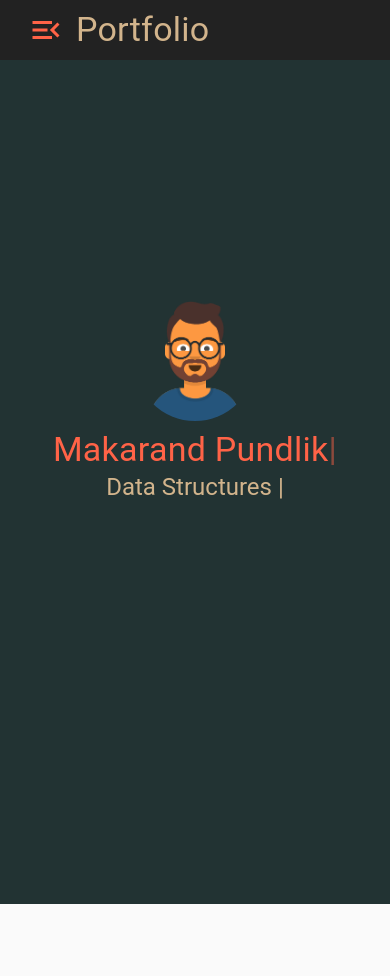
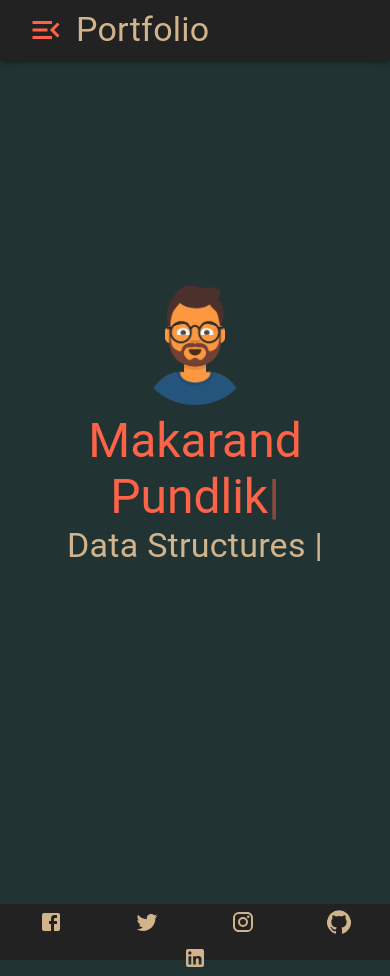
Before and after one commit to MakarandPundlik/portfolio, a React (Create React App) app: page / in a window 390 px wide. Before the commit the page ends 904 px from the top, so only its background shows below. Built offline with nearby package versions, Linux system fonts and the light colour scheme.

Commit message:
fixed responsivness

```diff
--- a/public/index.html
+++ b/public/index.html
@@ -15,7 +15,7 @@
 
     <title>Makarand Pundlik</title>
   </head>
-  <body>
+  <body background="#233">
     <noscript>You need to enable JavaScript to run this app.</noscript>
     <div id="root"></div>
 
--- a/src/App.js
+++ b/src/App.js
@@ -1,6 +1,6 @@
 
 import { CssBaseline } from '@material-ui/core';
-
+import { useEffect } from 'react';
 import Home from './components/Home';
 import Resume from './components/Resume';
 import { Route} from 'react-router-dom';
@@ -8,7 +8,11 @@ import Navbar from './components/Navbar';
 import Portfolio from './components/Portfolio';
 import Contact from './components/Contact';
 import Technologies from './components/Technologies';
+import BottomNav from './components/BottomNav';
 function App() {
+  useEffect(() => {
+    document.body.style.backgroundColor="#233"
+  }, [])
   return (
     <>
     <CssBaseline/>
@@ -18,6 +22,7 @@ function App() {
      <Route exact path="/projects" component={Portfolio}/>
     <Route exact path="/contact" component={Contact}/>
     <Route exact path="/technologies" component={Technologies}/>
+    <BottomNav/>
     </>
   );
 }
--- a/src/components/BottomNav.jsx
+++ b/src/components/BottomNav.jsx
@@ -4,6 +4,7 @@ import {
   BottomNavigationAction,
   Box,
   Button,
+  Grid
 } from "@material-ui/core";
 import { makeStyles } from "@material-ui/core/styles";
 import {
@@ -16,11 +17,12 @@ import {
   Email,
 } from "@material-ui/icons";
 const useStyles = makeStyles((theme) => ({
+  box:{
+    width:"100vw",
+
+  },
   root: {
-    "& .MuiBottomNavigationAction-root": {
-      minWidth: 0,
-      maxWidth: 300,
-    },
+
     "& .MuiSvgIcon-root": {
       fill: "tan",
       "&:hover": {
@@ -33,9 +35,10 @@ const useStyles = makeStyles((theme) => ({
 function BottomNav(props) {
   const classes = useStyles();
   return (
-    <Box>
-      <BottomNavigation style={{ backgroundColor: "#233" }}>
-        <Button
+    <Box className={classes.box}>
+      <BottomNavigation style={{ backgroundColor: "#222" }}>
+       <Grid container justify="center">
+       <Button
           target="_blank"
           href="https://www.facebook.com/makarand.pundlik/"
         >
@@ -62,8 +65,7 @@ function BottomNav(props) {
             icon={<Instagram />}
           />
         </Button>
-      </BottomNavigation>
-      <BottomNavigation style={{ backgroundColor: "#233" }}>
+
         <Button target="_blank" href="https://github.com/MakarandPundlik">
           <BottomNavigationAction
             className={classes.root}
@@ -71,13 +73,7 @@ function BottomNav(props) {
             icon={<GitHub />}
           />
         </Button>
-        <Button>
-          <BottomNavigationAction
-            className={classes.root}
-            style={{ padding: 0 }}
-            icon={<Email />}
-          />
-        </Button>
+
         <Button
           target="_blank"
           href="https://www.linkedin.com/in/makarand-pundlik-9127461a2/"
@@ -88,7 +84,10 @@ function BottomNav(props) {
             icon={<LinkedIn />}
           />
         </Button>
-      </BottomNavigation>
+
+         </Grid>
+         </BottomNavigation>
+
     </Box>
   );
 }
--- a/src/components/Header.jsx
+++ b/src/components/Header.jsx
@@ -1,61 +1,57 @@
-import { Box,Avatar,Typography,Grid } from '@material-ui/core';
-import React from 'react';
-import home from '../images/home.png'
-import Typed from 'react-typed';
-import { makeStyles } from '@material-ui/core/styles';
+import { Box, Avatar, Typography, Grid } from "@material-ui/core";
+import React from "react";
+import home from "../images/home.png";
+import Typed from "react-typed";
+import { makeStyles } from "@material-ui/core/styles";
 
-const useStyles = makeStyles(theme=>({
-
-    avatar:{
-        width:theme.spacing(15),
-        height:theme.spacing(15),
-        margin:theme.spacing(1),
+const useStyles = makeStyles((theme) => ({
+  avatar: {
+    width: theme.spacing(15),
+    height: theme.spacing(15),
+    margin: theme.spacing(1),
   },
-    title:{
-        color:"tomato"
+  title: {
+    color: "tomato",
   },
-    subtitle:{
-        color:"tan",
-        marginBottom:"3rem"
+  subtitle: {
+    color: "tan",
+    textAlign:"center"
   },
-    typedContainer:{
-        background:"#233",
-        position:"absolute",
-        top:"50%",
-        left:"50%",
-        width:"100vw",
-        transform:"translate(-50%,-50%)",
-        textAlign:"center",
-        zIndex:1
-    }
-}))
+  typedContainer: {
+    background: "#233",
+    position: "absolute",
+    top: "50%",
+    left: "50%",
+    width: "100vw",
+    transform: "translate(-50%,-50%)",
+    textAlign: "center",
+    zIndex: 1,
+  },
+}));
 function Header(props) {
   const classes = useStyles();
   return (
     <Box className={classes.typedContainer}>
       <Grid container justify="center">
-            <Avatar className={classes.avatar} src={home} alt="avatar"/>
+        <Avatar className={classes.avatar} src={home} alt="avatar" />
       </Grid>
-            <Typography className={classes.title} variant="h4">
-            <Typed
-                    strings={['Makarand Pundlik']}
-                    typeSpeed={40}
-                />
-                <br/>
+      <Typography className={classes.title} variant="h3">
+        <Typed strings={["Makarand Pundlik"]} typeSpeed={40} />
+        <br />
       </Typography>
-            <Typography className={classes.subtitle} variant="h5">
+      <Typography className={classes.subtitle} variant="h4">
         <Typed
           strings={[
-                    'Web Development',
-                    'Full Stack Development',
-                    'Data Structures and Algorithms']}
+            "Web Development",
+            "Full Stack Development",
+            "Data Structures and Algorithms",
+          ]}
           typeSpeed={30}
           backSpeed={40}
+          loop
+        ></Typed>
+      </Typography>
 
-                    loop >
-
-                </Typed>
-            </Typography>
     </Box>
   );
 }
--- a/src/components/Home.jsx
+++ b/src/components/Home.jsx
@@ -6,7 +6,7 @@ import Header from "./Header";
 
 const useStyles = makeStyles({
  root:{
-   background:"#233",
+
    height:"100vh",
    width:"100vw"
  }
--- a/src/components/Navbar.jsx
+++ b/src/components/Navbar.jsx
@@ -117,7 +117,7 @@ function Navbar(props) {
             onClose={toggleNav("right",false)}
             >
                 {sideList("right")}
-                <BottomNav/>
+
             </RightMenuSlider>
           </Toolbar>
         </AppBar>
--- a/src/components/Portfolio.jsx
+++ b/src/components/Portfolio.jsx
@@ -22,7 +22,7 @@ const useStyles = makeStyles((theme) => ({
   mainContainer: {
     background: "#233",
 
-    width:"100vw"
+
   },
   cardContainer: {
     maxWidth: 345,
@@ -89,7 +89,7 @@ function Portfolio(props) {
       <Grid container>
         {projects.map((item, key) => {
           return (
-            <Grid item alignItem="center" sm={8} md={6} xl={4} lg={4} >
+            <Grid item alignItem="center" sm={12} md={6} xl={4} lg={4} xs={12}>
               <Card className={classes.cardContainer} key={key}>
                 <CardActionArea>
                   <CardMedia
--- a/src/components/Resume.jsx
+++ b/src/components/Resume.jsx
@@ -10,7 +10,7 @@ const useStyles = makeStyles((theme) => ({
   mainContainer: {
     background: "#233",
     width:"100vw",
-    height:"100vh"
+    height:"100%"
   },
 }));
 
--- a/src/components/TimeLine.jsx
+++ b/src/components/TimeLine.jsx
@@ -61,7 +61,7 @@ import {AllInclusive, Book, Exposure, MenuBook, Policy, Web} from '@material-ui/
 const useStyles = makeStyles((theme) => ({
   paper: {
     padding:"1rem",
-   height:"5rem",
+
     backgroundColor: "tan",
     color:"brown"
   },
```
Lines whose indentation alone changed are shown as unchanged.
